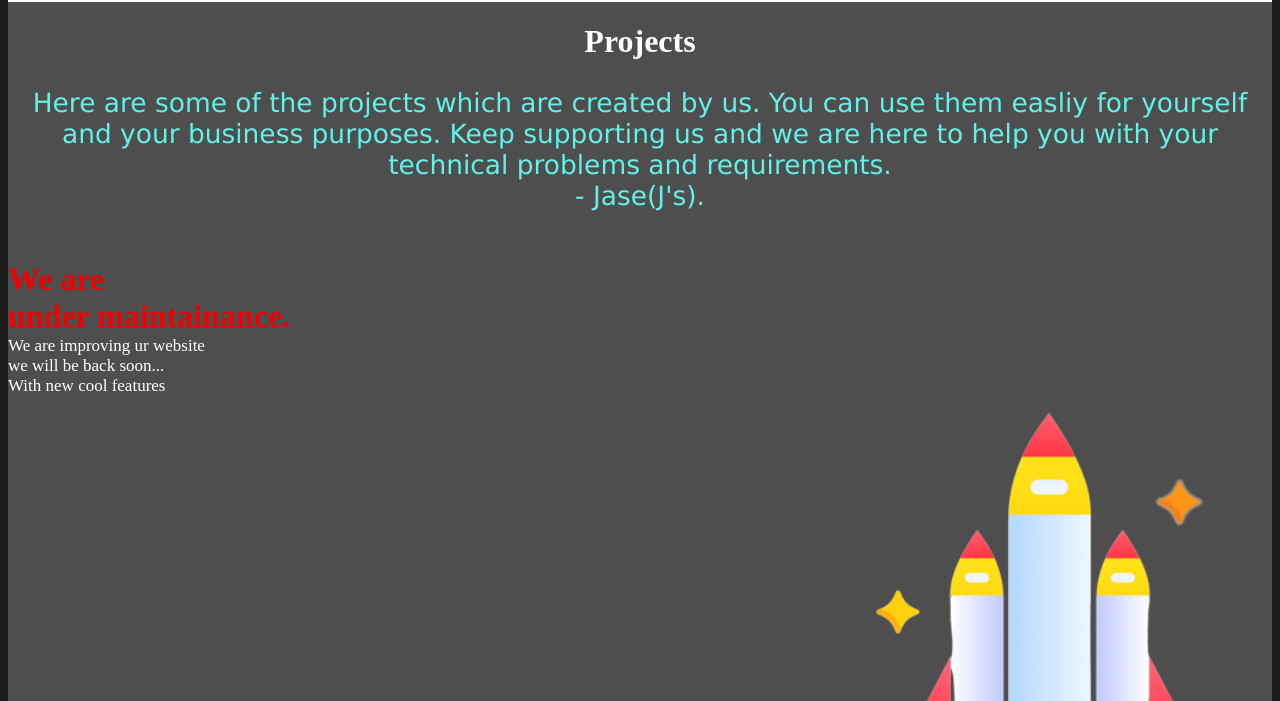
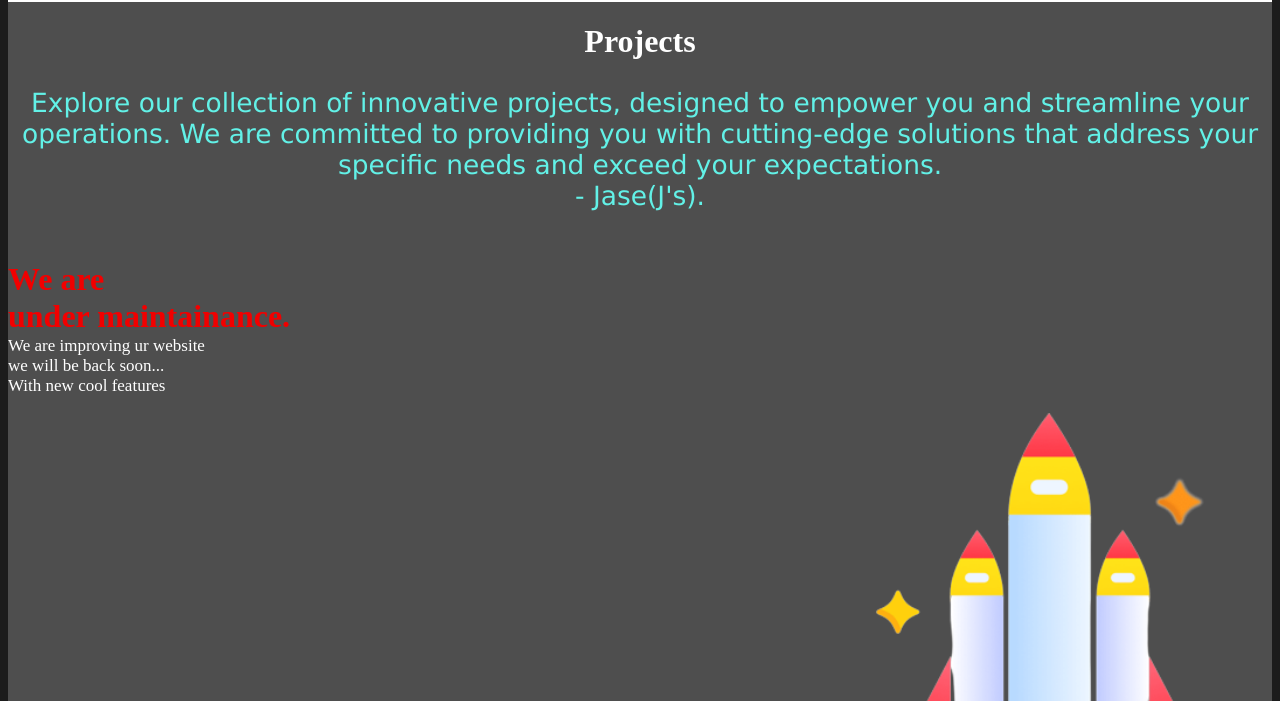
Before and after one commit to jhapendrakandel/Jace.github.io, a plain HTML site: page projects.html in a window 1280 px wide. Shown: the part 99-800 px from the top of the page. Drawn offline with Linux system fonts and the light colour scheme.

Commit message:
Update projects.html

```diff
--- a/projects.html
+++ b/projects.html
@@ -42,8 +42,9 @@
             <center>
         <h1 id="prj">Projects</h1>
         <p id="pcnt">
-            Here are some of the projects which are created by us. You can use them easliy for yourself and your business purposes.
-            Keep supporting us and we are here to help you with your technical problems and requirements. <br> - Jase(J's).
+            Explore our collection of innovative projects, designed to empower you and streamline your operations.
+            We are committed to providing you with cutting-edge solutions that address your specific
+            needs and exceed your expectations. <br> - Jase(J's).
         </p>
             </center>
         <!-- now the project with there respective iframe and link will be here-->
```
